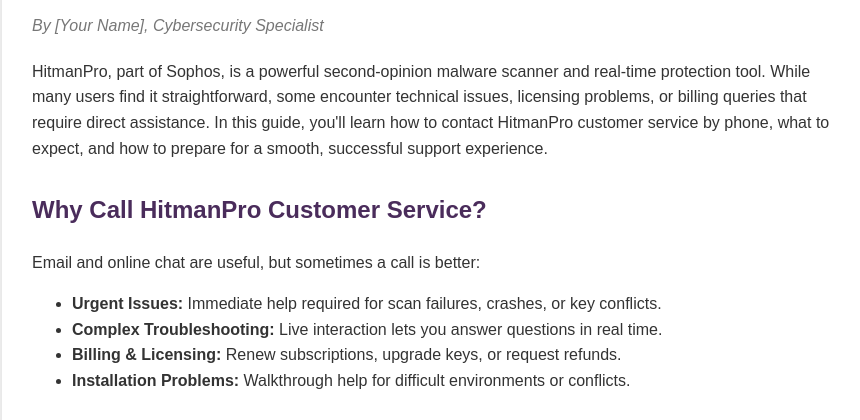
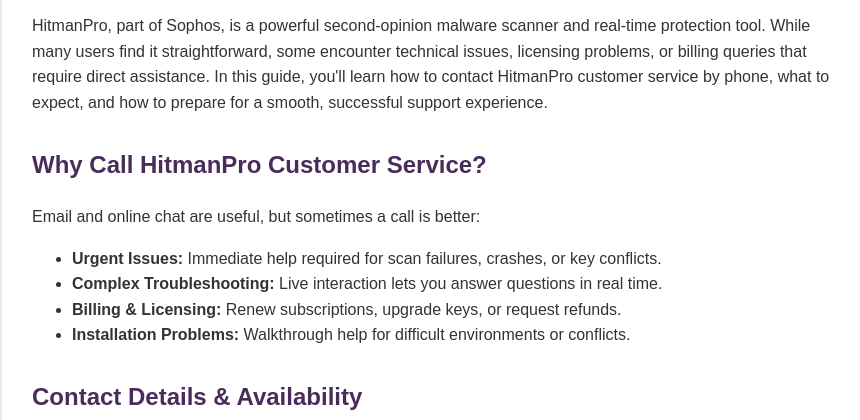
Before and after one commit to Alleneeeee/hitmanpro-customer-service-telephone-number, a plain HTML site: page index.html in a window 1280 px wide. Shown: the part 330-750 px from the top of the page, without its empty margins (208-1068 px from the left). Drawn offline with Linux system fonts and the light colour scheme.

Commit message:
Update index.html

```diff
--- a/index.html
+++ b/index.html
@@ -69,7 +69,7 @@
     <p><strong>Need immediate assistance with HitmanPro?</strong> 👉 <a class="cta-button" href="https://getchatsupport.live/">GET SUPPORT</a></p>
 
     <div class="section">
-      <p class="author">By [Your Name], Cybersecurity Specialist</p>
+
       <p>HitmanPro, part of Sophos, is a powerful second-opinion malware scanner and real-time protection tool. While many users find it straightforward, some encounter technical issues, licensing problems, or billing queries that require direct assistance. In this guide, you'll learn how to contact HitmanPro customer service by phone, what to expect, and how to prepare for a smooth, successful support experience.</p>
     </div>
 
```
